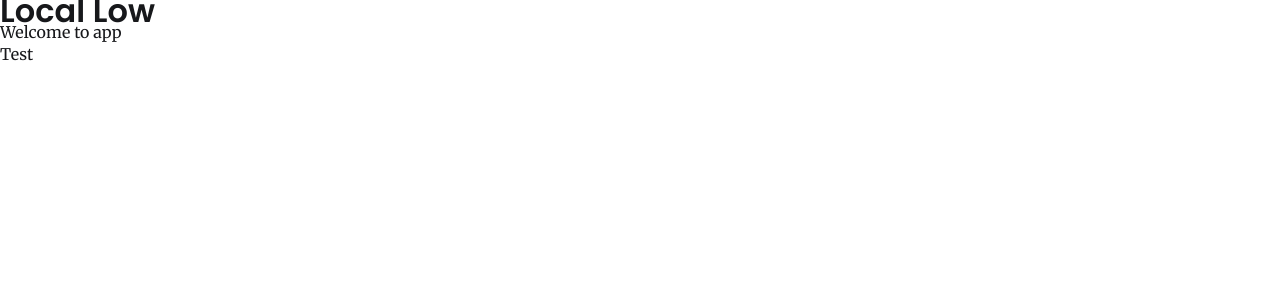
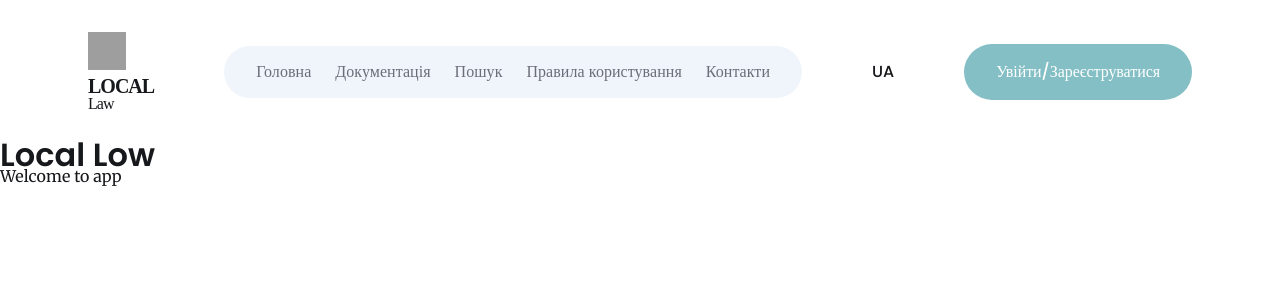
Before and after one commit to sonyaaat/localLaw, a Next.js app: page / in a window 1280 px wide. Shown: the top 300 px of the page. Built offline with nearby package versions, Linux system fonts and the light colour scheme; grey boxes are pictures that could not be loaded.

Commit message:
header-start

```diff
--- a/app/globals.css
+++ b/app/globals.css
@@ -1,7 +1,8 @@
-
-:root{
-  --text-primary: #17181B;
-  --brand-primary-normal: #83BFC4;
+:root {
+  --text-primary: #17181b;
+  --text-secondary: #6c6d78;
+  --brand-primary-normal: #83bfc4;
+  --text-quaternary: #fff;
 }
 * {
   box-sizing: border-box;
@@ -15,27 +16,26 @@ body {
   overflow-x: hidden;
 }
 
-
-li{
+li {
   list-style: none;
 }
 
 a {
   color: inherit;
   text-decoration: none;
+  cursor: pointer;
 }
 
 body {
   font-family: "Poppins", sans-serif;
   font-weight: 500;
   font-size: 16px;
-  color: #17181B;
-  line-height: 137.5% ;
-letter-spacing: 0.048px;
+  color: #17181b;
+  line-height: 137.5%;
+  letter-spacing: 0.048px;
 }
-.container{
-  width:1294px ;
+.container {
+  width: 1294px;
   padding-right: 15px;
   padding-left: 15px;
-
 }
--- a/app/layout.js
+++ b/app/layout.js
@@ -1,18 +1,29 @@
-import './globals.css'
-import {Poppins,Merriweather} from 'next/font/google'
+import "./globals.css";
+import { Poppins, Merriweather } from "next/font/google";
+<link
+  href="https://fonts.cdnfonts.com/css/sweet-sans-pro"
+  rel="stylesheet"
+></link>;
+import { Header } from "../components/Header/Header";
 
-
-const poppins = Poppins({ subsets: ['latin'], weight: ["400", "500","600"] })
-const merriweather=Merriweather({ subsets: ['latin'], weight: ["400", "700"] })
+const poppins = Poppins({ subsets: ["latin"], weight: ["400", "500", "600"] });
+// const sweetsanspro = SweetSansPro({ subsets: ["heavy"], weight: [""] });
+const merriweather = Merriweather({
+  subsets: ["latin"],
+  weight: ["400", "700"],
+});
 export const metadata = {
-  title: 'Local Low App',
-  description: 'Application for goverment',
-}
+  title: "Local Low App",
+  description: "Application for goverment",
+};
 
 export default function RootLayout({ children }) {
   return (
     <html lang="en">
-      <body className={`${poppins.className} ${merriweather.variable}`}>{children}</body>
+      <body className={`${poppins.className} ${merriweather.variable}`}>
+        <Header />
+        {children}
+      </body>
     </html>
-  )
+  );
 }
--- a/app/page.js
+++ b/app/page.js
@@ -3,7 +3,6 @@ export default function Home() {
     <main>
       <h1>Local Low</h1>
       <p style={{ fontFamily: "Merriweather" }}>Welcome to app</p>
-      <p style={{ fontFamily: "Merriweather" }}>Test</p>
     </main>
   );
 }
--- a/components/Header/Header.js
+++ b/components/Header/Header.js
@@ -0,0 +1,42 @@
+import css from "../Header/Header.module.css";
+
+const Header = () => {
+  return (
+    <header className={css.header}>
+      <div className={css.header__container}>
+        <div className={css.header__iconspans}>
+          <a className={css.header__linklogo} href="/src/index.html">
+            <img src="/src/images/film.svg" alt="logo" width="38" height="38" />
+            <div className={css.header_logospans}>
+              <span className={css.header__logotext}>Local</span>
+              <span className={css.header__logotextsecond}>Law</span>
+            </div>
+          </a>
+        </div>
+        <ul className={css.header__list}>
+          <li className={css.header__item}>
+            <a href="components/Prime">Головна</a>
+          </li>
+          <li className={css.header__item}>
+            <a href="components/Documentation">Документація</a>
+          </li>
+          <li className={css.header__item}>
+            <a href="components/Search">Пошук</a>
+          </li>
+          <li className={css.header__item}>
+            <a href="components/Rules">Правила користування</a>
+          </li>
+          <li className={css.header__item}>
+            <a href="components/Contacts">Контакти</a>
+          </li>
+        </ul>
+        <p className={css.header__language}>UA</p>
+        <button className={css.header__btn}>
+          <p className={css.header__registr}>Увійти/Зареєструватися</p>
+        </button>
+      </div>
+    </header>
+  );
+};
+
+export { Header };
--- a/components/Header/Header.module.css
+++ b/components/Header/Header.module.css
@@ -0,0 +1,78 @@
+.header__container {
+  display: flex;
+  padding: 32px 88px;
+  justify-content: space-between;
+  align-items: center;
+}
+
+.header__list {
+  display: flex;
+  padding: 15px 32px;
+  align-items: flex-start;
+  gap: 24px;
+  border-radius: 56px;
+  background: var(--additional-blue-light, #eff5fb);
+  backdrop-filter: blur(0px);
+}
+
+.header__item {
+  color: var(--text-secondary);
+  text-align: center;
+
+  font-family: Poppins;
+  font-size: 16px;
+  font-style: normal;
+  font-weight: 500;
+  line-height: 1.375;
+  letter-spacing: 0.048px;
+}
+.header__btn {
+  display: flex;
+  padding: 17px 32px;
+  justify-content: center;
+  align-items: center;
+  gap: 10px;
+  border-radius: 40px;
+  border: none;
+  background: var(--brand-primary-normal);
+}
+
+.header__registr {
+  color: var(--text-quaternary);
+  text-align: center;
+
+  font-family: Poppins;
+  font-size: 16px;
+  font-style: normal;
+  font-weight: 500;
+  line-height: 1.375;
+  letter-spacing: -0.064px;
+}
+
+.header__logotext {
+  color: var(--text-primary);
+  font-family: Sweet Sans Pro;
+  font-size: 20px;
+  font-style: normal;
+  font-weight: 700;
+  line-height: 100%;
+  letter-spacing: -1px;
+  text-transform: uppercase;
+}
+.header__logotextsecond {
+  color: var(--text-primary);
+  font-family: Sweet Sans Pro;
+  font-size: 16px;
+  font-style: normal;
+  font-weight: 300;
+  line-height: 100%;
+  letter-spacing: -1px;
+}
+.header_logospans {
+  display: flex;
+  flex-direction: column;
+  align-items: flex-start;
+}
+.header__iconspans {
+  display: flex;
+}
```
